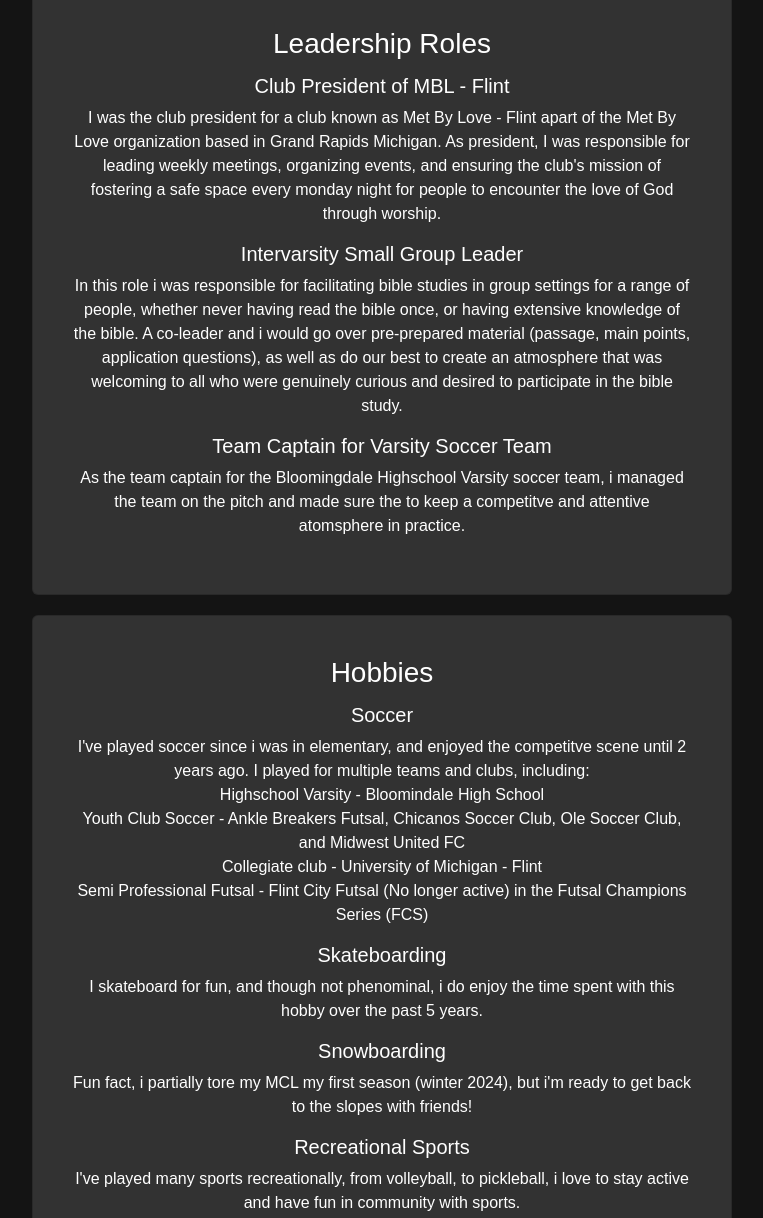
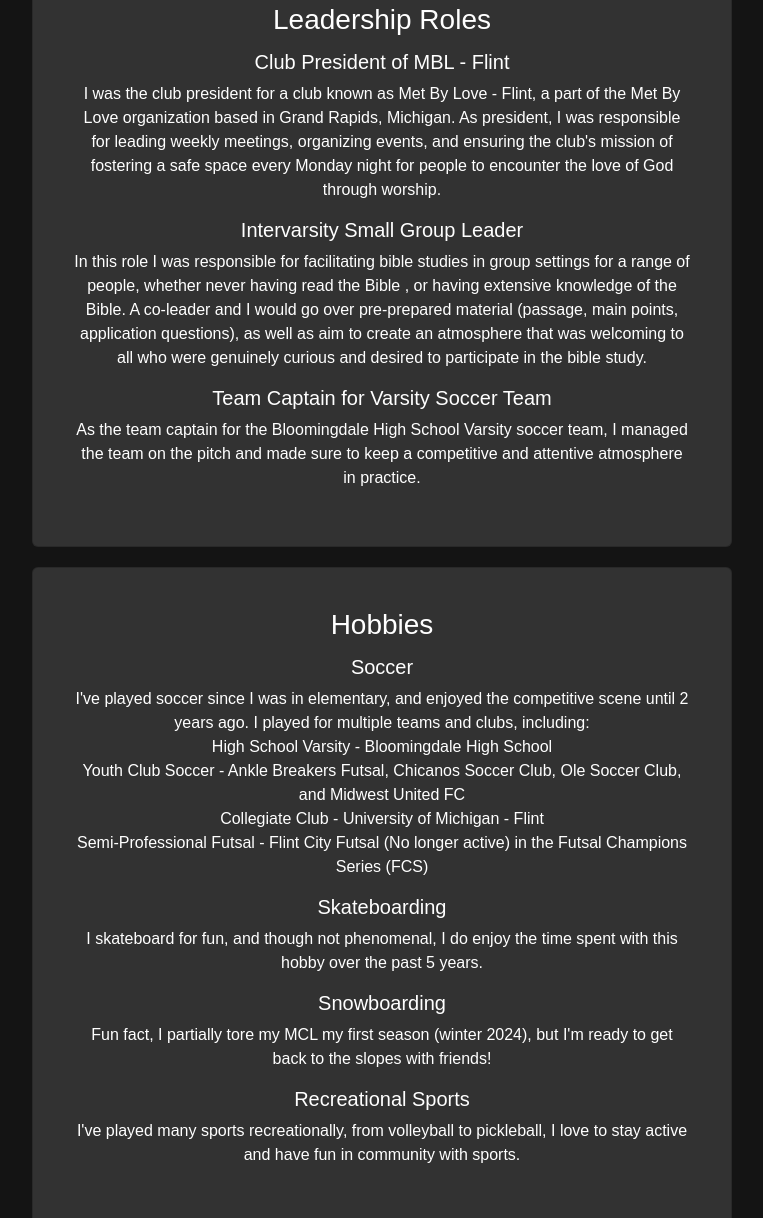
Before and after one commit to Goobriel/Goobriel.Github.io, a website: page aboutme.html in a window 1280 px wide. Shown: the part 988-2206 px from the top of the page, without its empty margins (258-1021 px from the left). Drawn offline with nearby package versions, Linux system fonts and the light colour scheme.

Commit message:
version 1.6.1
Fixing spelling errors in aboutme.html. Removing a block from css regarding #pfp-image and responsiveness (block of code did nothing.)

```diff
--- a/aboutme.html
+++ b/aboutme.html
@@ -31,7 +31,7 @@
 				<div class="card">
 					<h3>About Me</h3>
 					<p>My name is Gabriel Perez, and I am a recent graduate from the University of Michigan - Flint with a Bachelor's degree in Computer Science.
-						I have am a front-end web developer and software engineer eager to apply my skills in a professional setting.
+						I am a front-end web developer and software engineer eager to apply my skills in a professional setting.
 						In my free time, I enjoy playing soccer, skateboarding, and spending time with friends and family.</p>
 				</div>
 				<div class="card">
@@ -44,35 +44,35 @@
 				<div class="card">
 				<h3>Leadership Roles</h3>
 					<h5>Club President of MBL - Flint</h5>
-						<p>I was the club president for a club known as Met By Love - Flint apart of the Met By Love organization based in Grand Rapids Michigan.
+						<p>I was the club president for a club known as Met By Love - Flint, a part of the Met By Love organization based in Grand Rapids, Michigan.
 							As president, I was responsible for leading weekly meetings, organizing events, and ensuring the club's mission of fostering a
-							safe space every monday night for people to encounter the love of God through worship.
+							safe space every Monday night for people to encounter the love of God through worship.
 						</p>
 					<h5>Intervarsity Small Group Leader</h5>
-						<p>In this role i was responsible for facilitating bible studies in group settings for a range of people, whether never having read the bible
-							once, or having extensive knowledge of the bible. A co-leader and i would go over pre-prepared material (passage, main points, application questions),
-							as well as do our best to create an atmosphere that was welcoming to all who were genuinely curious and desired to participate in the bible study.
+						<p>In this role I was responsible for facilitating bible studies in group settings for a range of people, whether never having read the Bible
+							, or having extensive knowledge of the Bible. A co-leader and I would go over pre-prepared material (passage, main points, application questions),
+							as well as aim to create an atmosphere that was welcoming to all who were genuinely curious and desired to participate in the bible study.
 						</p>
 					<h5>Team Captain for Varsity Soccer Team</h5>
-						<p>As the team captain for the Bloomingdale Highschool Varsity soccer team, i managed the team on the pitch and made sure the to keep a
-							competitve and attentive atomsphere in practice.
+						<p>As the team captain for the Bloomingdale High School Varsity soccer team, I managed the team on the pitch and made sure to keep a
+							competitive and attentive atmosphere in practice.
 						</p>
 				</div>
 				<div class="card">
 				<h3>Hobbies</h3>
 					<h5>Soccer</h5>
-						<p>I've played soccer since i was in elementary, and enjoyed the competitve scene until 2 years ago. I played for multiple teams and clubs, including:
-						<br>Highschool Varsity - Bloomindale High School
+						<p>I've played soccer since I was in elementary, and enjoyed the competitive scene until 2 years ago. I played for multiple teams and clubs, including:
+						<br>High School Varsity - Bloomingdale High School
 						<br>Youth Club Soccer - Ankle Breakers Futsal, Chicanos Soccer Club, Ole Soccer Club, and Midwest United FC
-						<br>Collegiate club - University of Michigan - Flint
-						<br>Semi Professional Futsal - Flint City Futsal (No longer active) in the Futsal Champions Series (FCS)
+						<br>Collegiate Club - University of Michigan - Flint
+						<br>Semi-Professional Futsal - Flint City Futsal (No longer active) in the Futsal Champions Series (FCS)
 						</p>
 					<h5>Skateboarding</h5>
-						<p>I skateboard for fun, and though not phenominal, i do enjoy the time spent with this hobby over the past 5 years.</p>
+						<p>I skateboard for fun, and though not phenomenal, I do enjoy the time spent with this hobby over the past 5 years.</p>
 					<h5>Snowboarding</h5>
-						<p>Fun fact, i partially tore my MCL my first season (winter 2024), but i'm ready to get back to the slopes with friends!</p>
+						<p>Fun fact, I partially tore my MCL my first season (winter 2024), but I'm ready to get back to the slopes with friends!</p>
 					<h5>Recreational Sports</h5>
-						<p>I've played many sports recreationally, from volleyball, to pickleball, i love to stay active and have fun in community with sports.</p>
+						<p>I've played many sports recreationally, from volleyball to pickleball, I love to stay active and have fun in community with sports.</p>
 				</div>
 			</div>
 		</div>
--- a/styles.css
+++ b/styles.css
@@ -168,13 +168,6 @@
     padding: 25px; /* Reduced padding for smaller screens */
 
   }
-  #pfp-image {
-
-  justify-content: center;
-  align-items: center;
-  border-radius: 50%;
-  margin: 0 auto;
-}
 }
 
 /* Optional: Even smaller breakpoint for very narrow mobile devices */
```
